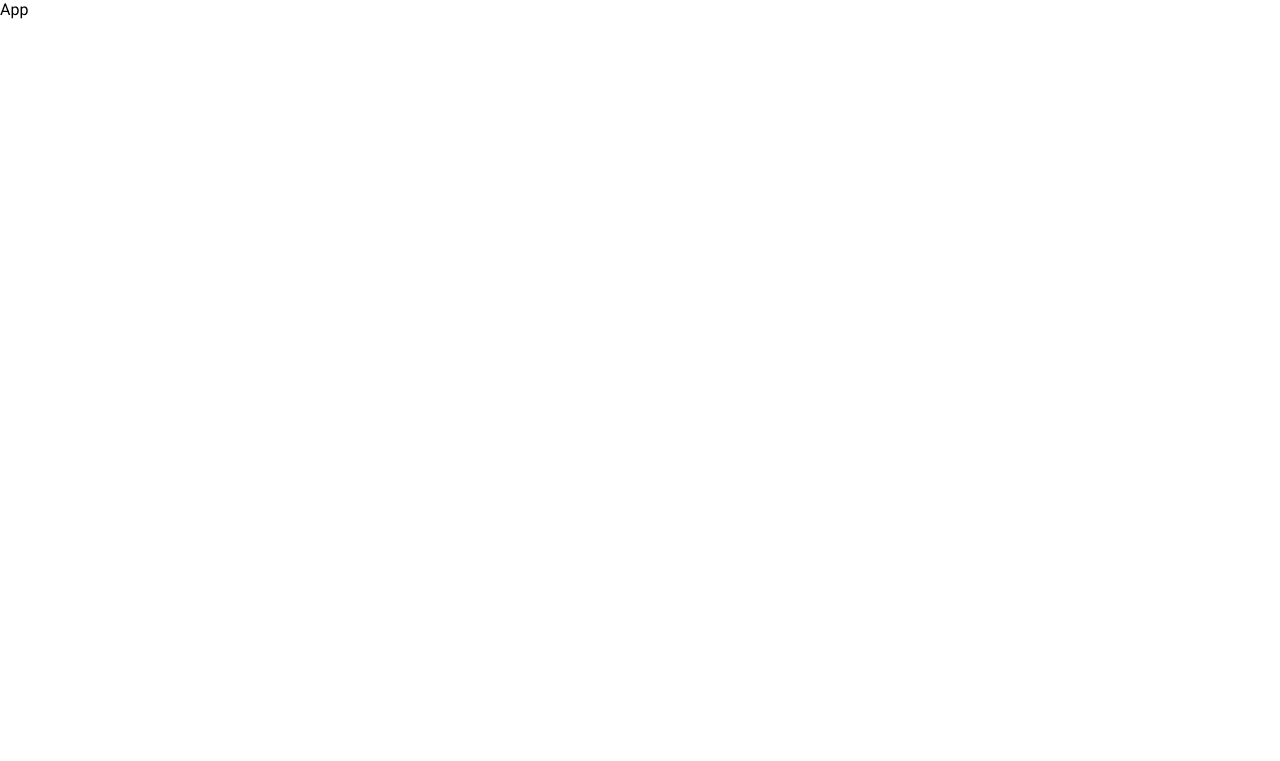
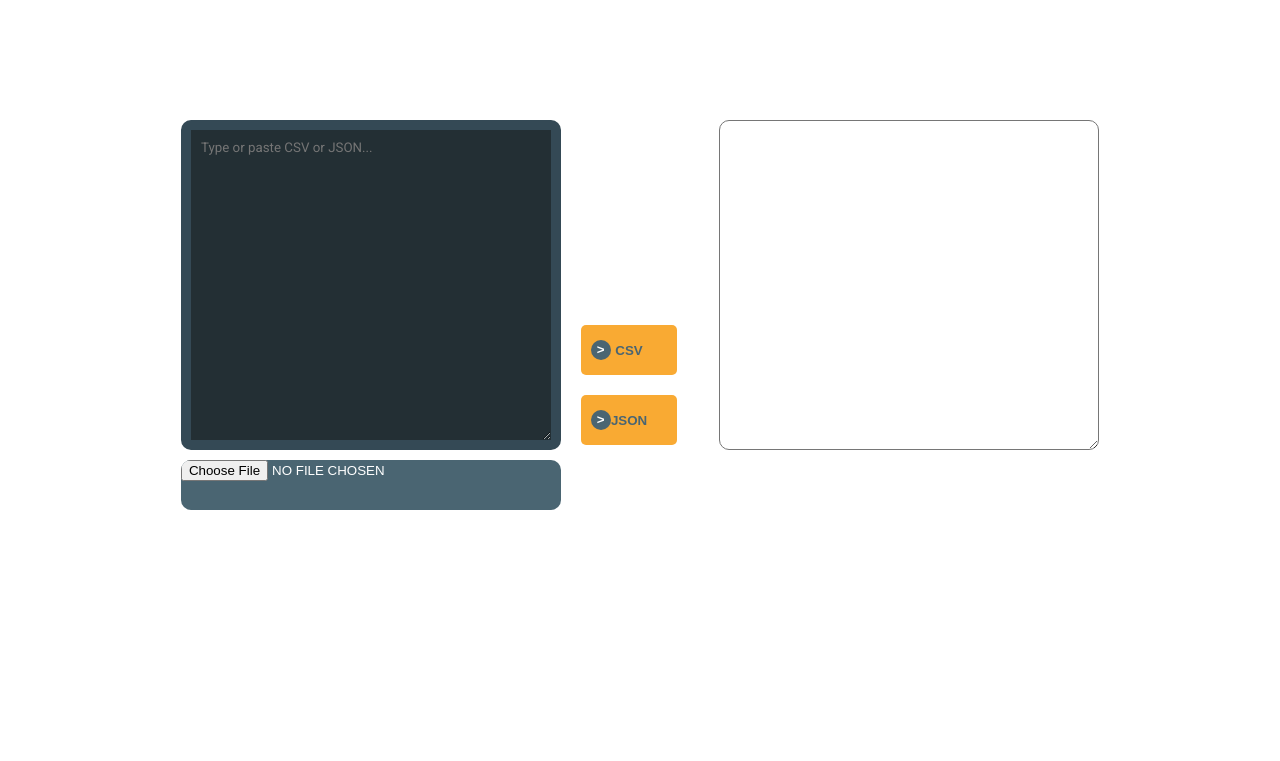
Before and after one commit to linusmanuel/CSV-to-JSON, a website: page index.html in a window 1280 px wide. Shown: the top 761 px of the page. Drawn offline with Linux system fonts and the light colour scheme.

Commit message:
feat(home): Building the section-input

```diff
--- a/index.html
+++ b/index.html
@@ -17,7 +17,22 @@
 
   <body>
     <main class="main">
-      App
+      <section class="section-input">
+        <div class="section-input__group">
+          <textarea class="input__text input--csv" cols="30" rows="10"
+            placeholder="Type or paste CSV or JSON..."></textarea>
+          <input type="file" class="btn btn--upload">
+        </div>
+        <div class="btn-group">
+          <button class="btn btn--convert btn--csv">csv</button>
+          <button class="btn btn--convert btn--json">json</button>
+        </div>
+
+      </section>
+
+      <section class="section-output">
+        <textarea class="input__text input--json" cols="30" rows="10"></textarea>
+      </section>
     </main>
 
     <footer class="footer">
--- a/resources/frontend/base/_base.scss
+++ b/resources/frontend/base/_base.scss
@@ -7,11 +7,11 @@
 }
 
 html {
-  box-sizing: border-box;
+  font-size: 62.5%;
 }
 
 body {
-  font-size: 62.5%;
+  box-sizing: border-box;
 }
 
 a {
--- a/resources/frontend/base/_typograph.scss
+++ b/resources/frontend/base/_typograph.scss
@@ -1,7 +1,3 @@
-html {
-  font-size: $default-font-size;
-}
-
 body {
   font-family: $display;
 }
--- /dev/null
+++ b/resources/frontend/components/_button.scss
@@ -0,0 +1,43 @@
+.btn {
+  display: flex;
+  justify-content: center;
+  height: 5rem;
+  border: none;
+  border-radius: 5px;
+
+  &--upload {
+    align-items: center;
+    background-color: $color-primary-light;
+    border-radius: 10px;
+    color: $white;
+    gap: 1rem;
+    text-transform: uppercase;
+
+    svg {
+      fill: $white;
+    }
+  }
+
+  &--convert {
+    background-color: $color-secondary;
+    align-items: center;
+    padding: 0 3rem;
+    text-transform: uppercase;
+    font-weight: 700;
+    color: $color-primary-light;
+    position: relative;
+
+    &::before {
+      content: ">";
+      position: absolute;
+      margin-right: 10px;
+      border-radius: 50%;
+      background-color: $color-primary-light;
+      width: 20px;
+      height: 20px;
+      line-height: 20px;
+      color: $white;
+      left: 10%;
+    }
+  }
+}
--- a/resources/frontend/main.scss
+++ b/resources/frontend/main.scss
@@ -5,5 +5,9 @@
 @import "resources/frontend/base/typograph";
 
 @import "resources//frontend/components/footer";
+@import "resources//frontend/components/button";
 
 @import "resources/frontend/pages/home";
+
+@import "resources/frontend/sections/section-input";
+@import "resources/frontend/sections/section-output";
--- a/resources/frontend/pages/_home.scss
+++ b/resources/frontend/pages/_home.scss
@@ -1,3 +1,22 @@
 .main {
-  height: calc(100vh - 1.5rem);
+  display: flex;
+  font-size: $default-font-size;
+  justify-content: space-around;
+  max-width: 960px;
+  margin: 0 auto;
+  padding: 12rem 0;
+  height: calc(100vh - 3rem);
+  width: 100%;
+
+  textarea {
+    border-radius: 1rem;
+    color: $white;
+    font-family: inherit;
+    height: 33rem;
+    width: 38rem;
+
+    &:focus {
+      outline: none;
+    }
+  }
 }
--- /dev/null
+++ b/resources/frontend/sections/_section-input.scss
@@ -0,0 +1,23 @@
+.section-input {
+  display: flex;
+  gap: 2rem;
+
+  &__group {
+    display: flex;
+    flex-direction: column;
+    gap: 1rem;
+
+    textarea {
+      background-color: $color-primary-dark-1;
+      padding: 1rem;
+      border: solid 10px $color-primary;
+    }
+  }
+}
+
+.btn-group {
+  display: flex;
+  flex-direction: column;
+  gap: 2rem;
+  justify-content: center;
+}
```
Also changed, not shown: resources/frontend/sections/_section-output.scss (added), resources/style/style.css.
